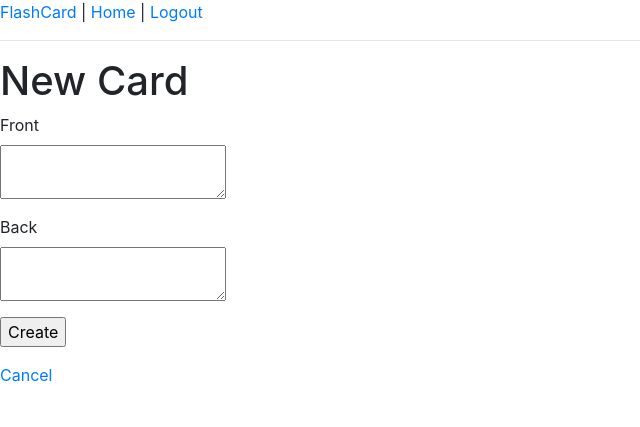
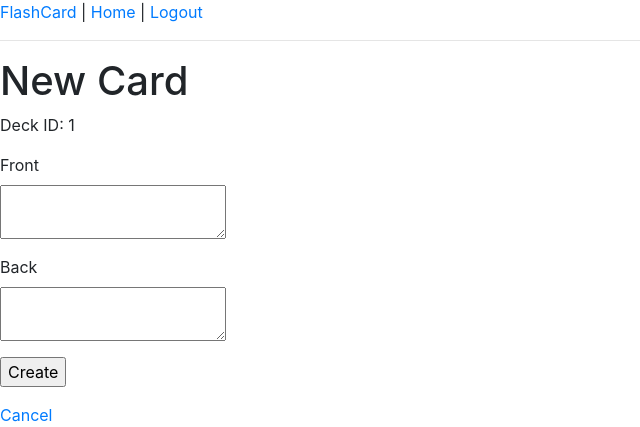
Before and after one commit to Chad-Lines/FlashCard-App, a Flask app: a page that uses app/templates/create_card.html in a window 1280 px wide. Shown: the top 427 px of the page, without its empty margins (0-640 px from the left). Run offline with Flask 2, Linux system fonts and the light colour scheme; the visitor is signed in with stand-in values (Sample User, id 1); data comes from the database, SQL or seed files in the repository; some libraries are stand-ins or nearby versions.

Commit message:
Create a the all-cards page
Need to use 'sessions' to store data across requests rather than daisy chaining parameters

```diff
--- a/app/routes.py
+++ b/app/routes.py
@@ -79,10 +79,16 @@ def deck(username, deck):
 def create_card(username, deck):
     form = CardForm()
     if form.validate_on_submit():
-        deck_id = Deck.query.filter_by(id=deck)
-        card = Card(front=form.front.data, back=form.back.data, deck_id=deck_id, user_id=current_user.id)
+        #deck = Deck.query.filter_by(id=deck)
+        card = Card(front=form.front.data, back=form.back.data, deck_id=deck.id, user_id=current_user.id)
         db.session.add(card)
         db.session.commit()
         flash('New card created succesfully')
         return redirect(url_for('user', username=current_user.username))
-    return render_template('create_card.html', title='New Card', form=form)
+    return render_template('create_card.html', title='New Card', form=form, deck=deck)
+
+# VIEW ALL CARDS --------------------------------------
+@app.route('/<username>/<deck>/all-cards', methods=['GET', 'POST'])
+@login_required
+def view_all_cards(username, deck):
+    return render_template('allcards.html', deck=deck)
--- a/app/templates/create_card.html
+++ b/app/templates/create_card.html
@@ -4,6 +4,7 @@
     <h1>New Card</h1>
     <form action="" method="POST" novalidate>
         {{ form.hidden_tag() }}
+        <p>Deck ID: {{ deck }}</p>
         <p>
             {{ form.front.label }}<br>
             {{ form.front }}
```
Also changed, not shown: app/templates/allcards.html (added, +15 -0 lines), app/templates/deck.html (+6 -3 lines).
